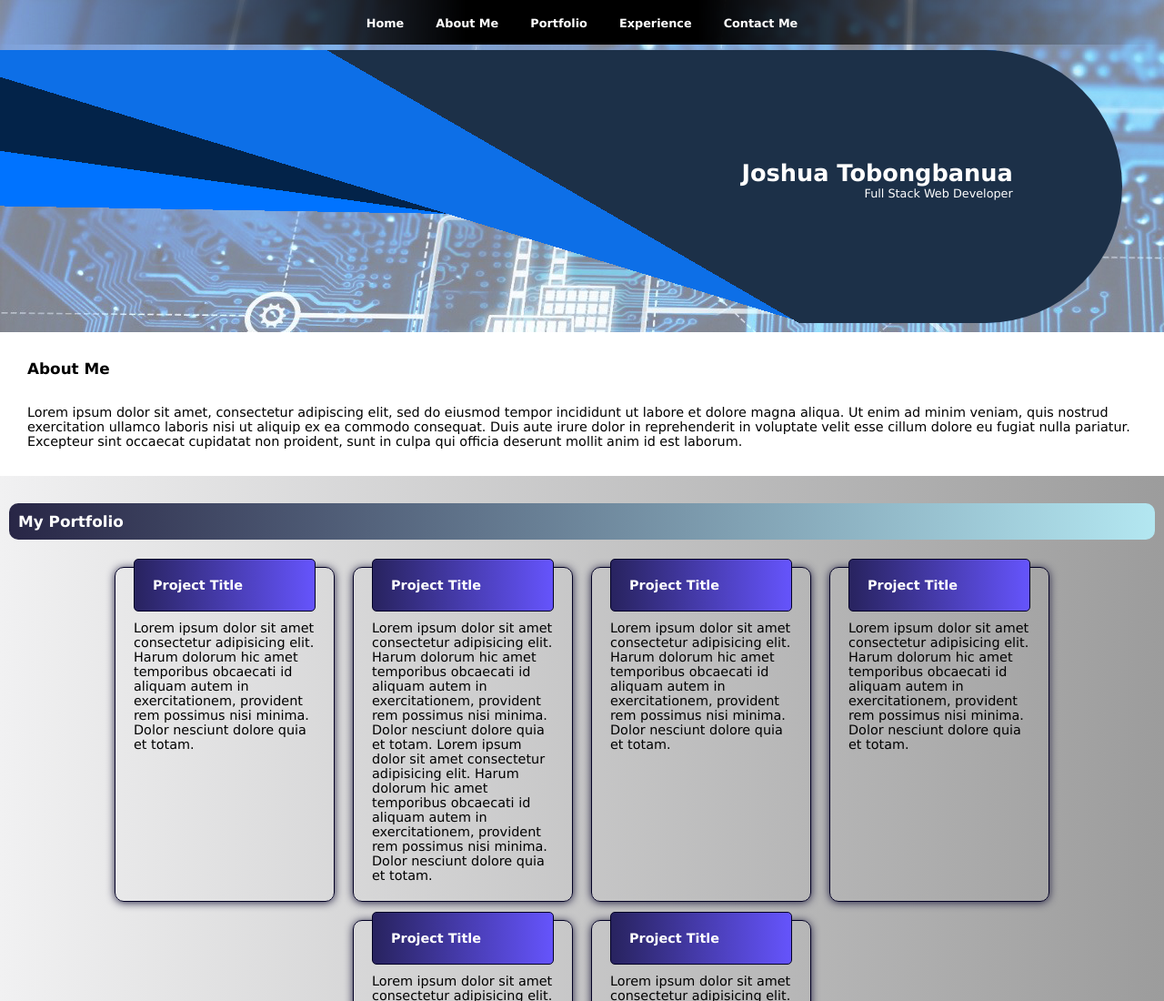
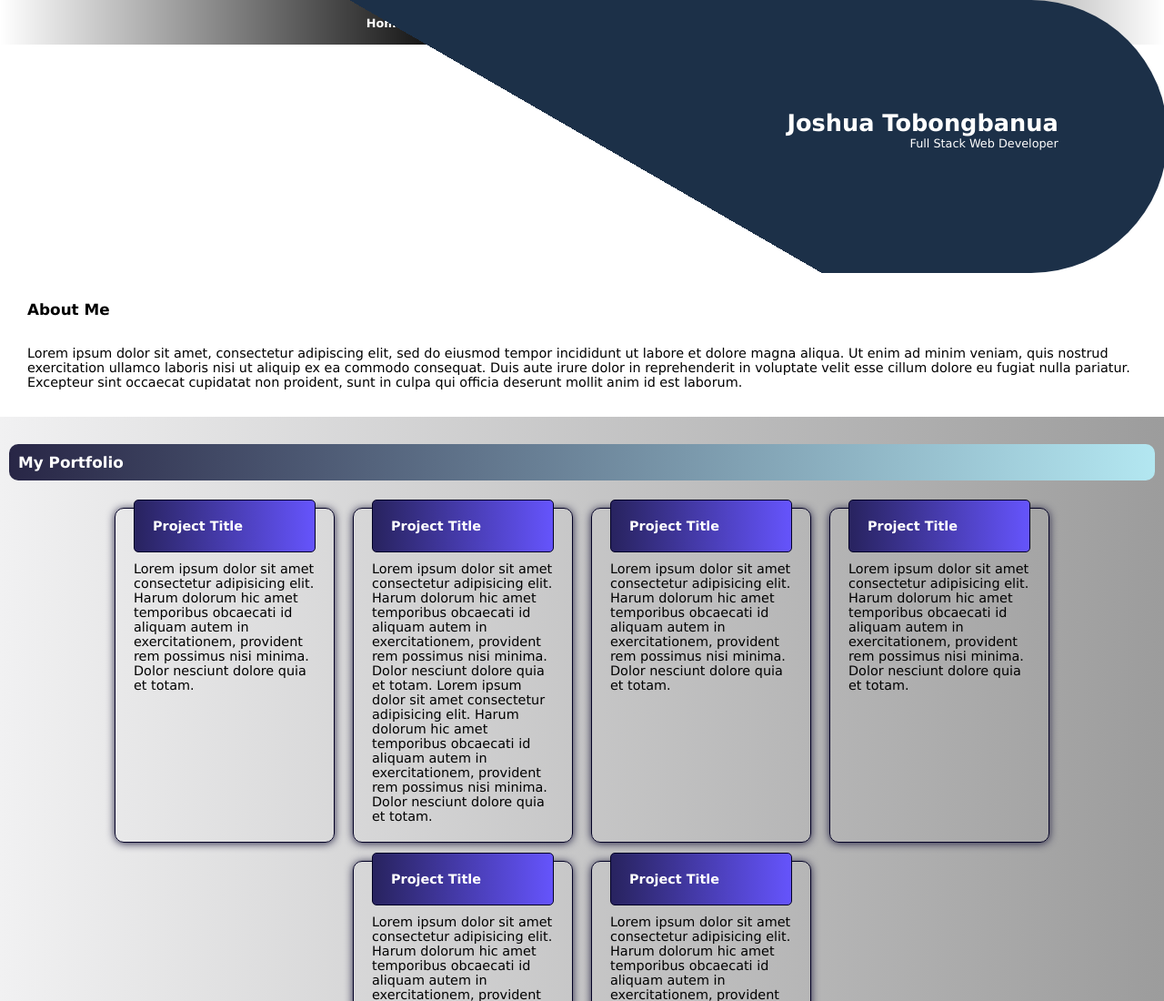
Before and after one commit to JStudio11sys/WD58P_CSSacts, a plain HTML site: page Daily Grind/HTMLCSS/CSS_exercise5_Tobongbanua/index.html in a window 1280 px wide. Shown: the top 1100 px of the page at 91% size. Drawn offline with Linux system fonts and the light colour scheme.

Commit message:
updating folders March 14, 2023

```diff
--- a/Daily Grind/HTMLCSS/CSS_exercise5_Tobongbanua/index.html
+++ b/Daily Grind/HTMLCSS/CSS_exercise5_Tobongbanua/index.html
@@ -3,7 +3,7 @@
 
 <head>
     <title>CSS Exercise 3</title>
-    <!--KodeGo CSS exercise 3 Joshua Tobongbanua Flexbox-->
+    <!--KodeGo CSS exercise 5 Joshua Tobongbanua Flexbox-->
     <meta charset="UTF-8">
     <meta http-equiv="X-UA-Compatible" content="IE=edge">
     <meta name="viewport" content="width=device-width, initial-scale=1" />
@@ -37,21 +37,11 @@
                 </ul>
             </div>
         </div>
-            <div id="banner5">
-                <div class="banner-spacer">
-                    <div id="banner4">
-                        <div id="banner3">
-                            <div id="banner2">
-                                <div id="banner1">
-                                    <div class="banner-text">
-                                        <h1>Joshua Tobongbanua</h1>
-                                        <p>Full Stack Web Developer</p>
-                                    </div>
-                                </div>
-                            </div>
-                        </div>
+            <div id="banner1">
+                <div class="banner-text">
+                    <h1>Joshua Tobongbanua</h1>
+                        <p>Full Stack Web Developer</p>
                     </div>
-                </div>
             </div>
         <div id="main-content">
             <section id="about-me">
--- a/Daily Grind/HTMLCSS/CSS_exercise5_Tobongbanua/style.css
+++ b/Daily Grind/HTMLCSS/CSS_exercise5_Tobongbanua/style.css
@@ -1,4 +1,4 @@
-/*KodeGo Joshua Tobongbanua CSS Exercise 3 */
+/*KodeGo Joshua Tobongbanua CSS Exercise 5 */
 
 #page-wrapper {
     margin: 0;
```
Also changed, not shown: Mini Project 1/index.html (+1 -0 lines), Mini Project 1/stylesheet.css (added).
